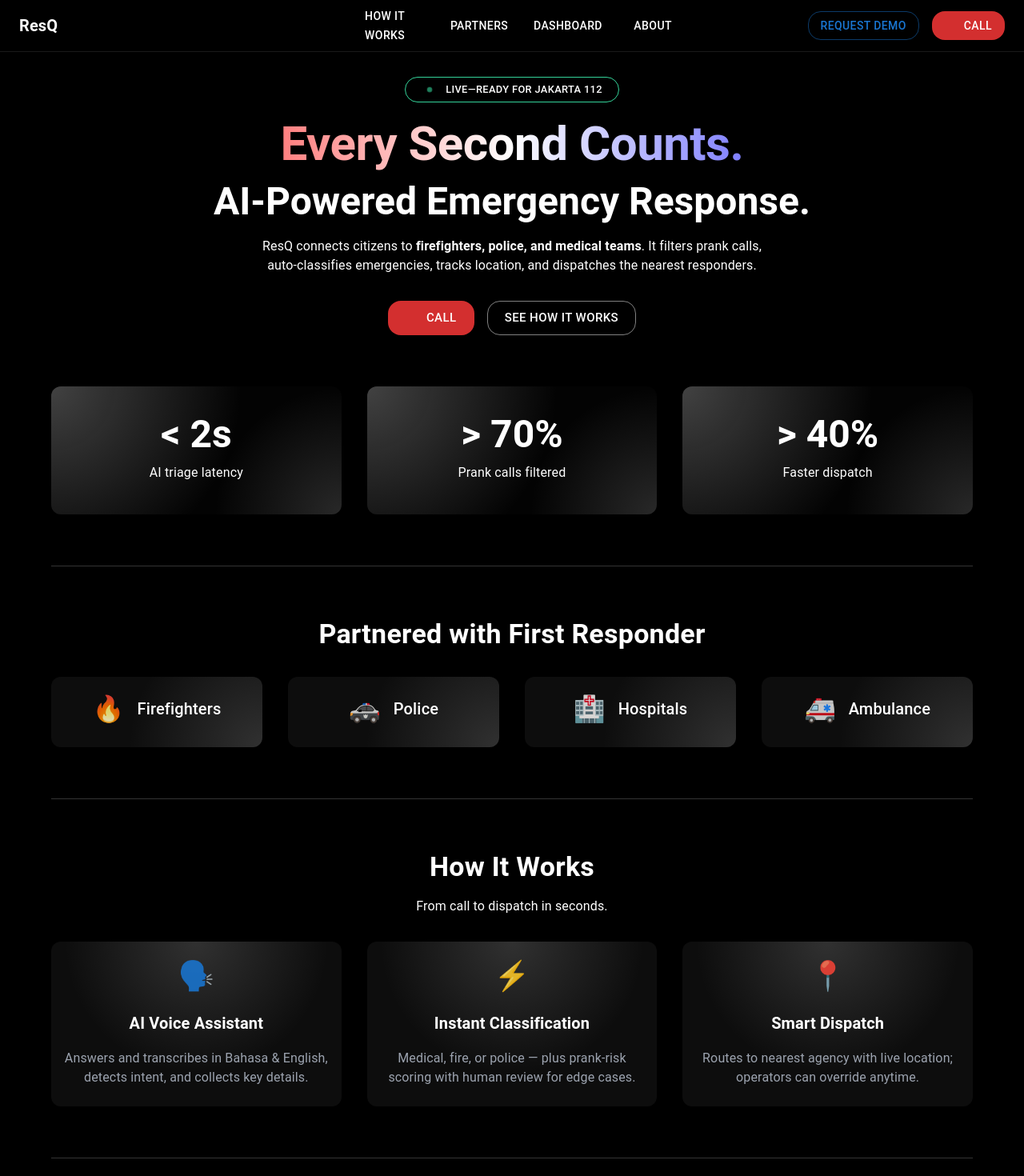
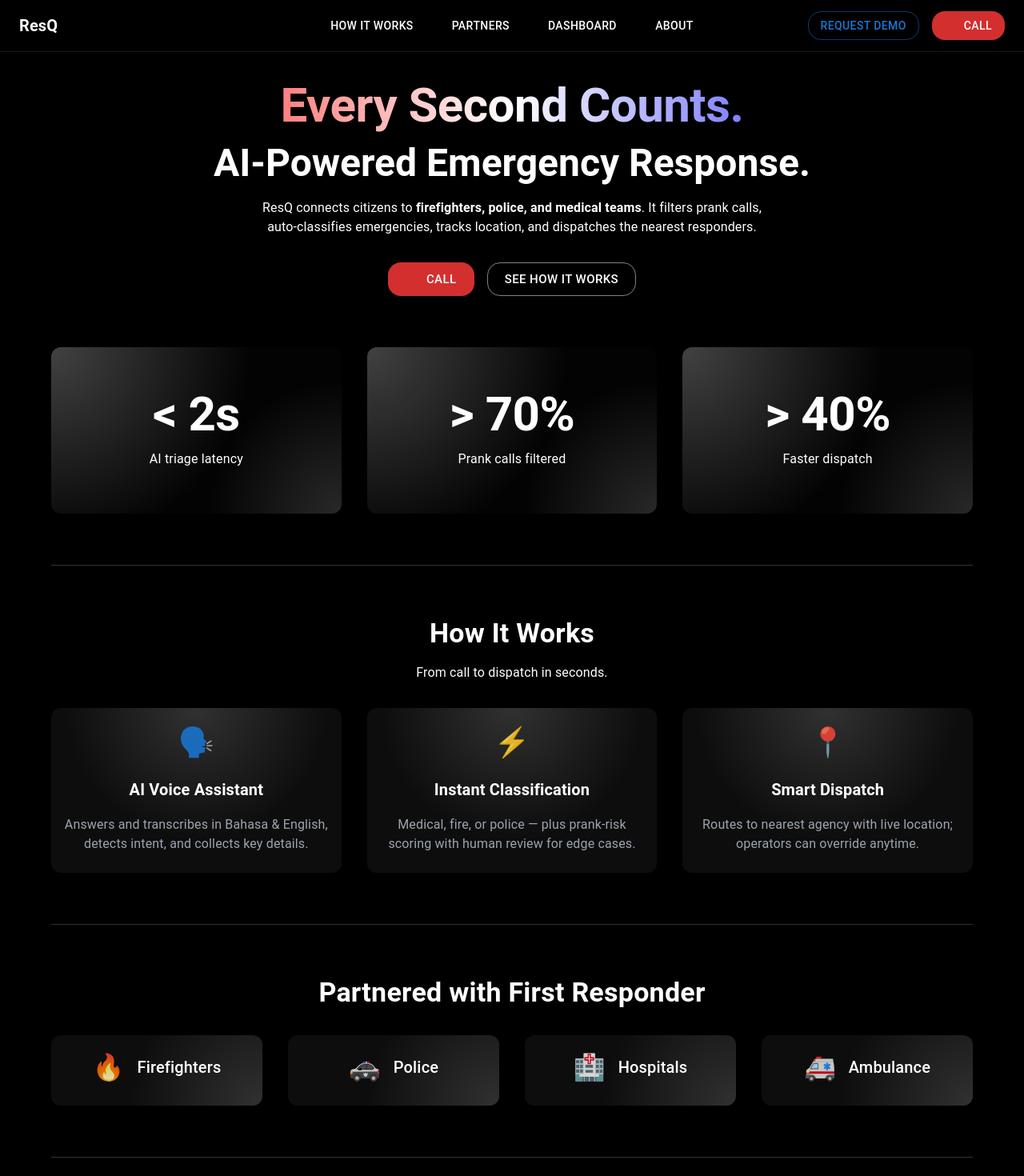
Before and after one commit to ResQ-Team-caLLMe/ResQ-Frontend, a Next.js app: page / in a window 1280 px wide. Shown: the top 1470 px of the page at 80% size. Built offline with nearby package versions, Linux system fonts and the light colour scheme; some icons are missing.

Commit message:
feat: landing page section navbar clicked

```diff
--- a/src/app/page.tsx
+++ b/src/app/page.tsx
@@ -4,6 +4,14 @@
 import PhoneIcon from "@mui/icons-material/Phone";
 
 export default function HomePage() {
+
+  const scrollToSection = (id: string) => {
+    const element = document.getElementById(id);
+    if (element) {
+      element.scrollIntoView({ behavior: "smooth" });
+    }
+  };
+
   return (
     <Box sx={{ bgcolor: "black", color: "white", minHeight: "100vh", display: "flex", flexDirection: "column" }}>
       {/* Navbar */}
@@ -17,20 +25,33 @@
           boxShadow: "none",
         }}
       >
-        <Toolbar sx={{ display: "flex", justifyContent: "space-between" }}>
+        <Toolbar sx={{ position: "relative" }}>
           {/* Left */}
-          <Box sx={{ flex: 1 }}>
-            <Typography variant="h6" fontWeight="bold">
+          <Box>
+            <Typography
+              sx={{ cursor: "pointer" }}
+              onClick={() => window.scrollTo({ top: 0, behavior: "smooth" })}
+              variant="h6"
+              fontWeight="bold"
+            >
               ResQ
             </Typography>
           </Box>
 
           {/* Middle - centered nav */}
-          <Box sx={{ display: { xs: "none", md: "flex" }, gap: 4, flex: 1, justifyContent: "center" }}>
-            <Button color="inherit">How It Works</Button>
-            <Button color="inherit">Partners</Button>
-            <Button color="inherit">Dashboard</Button>
-            <Button color="inherit">About</Button>
+          <Box
+            sx={{
+              display: { xs: "none", md: "flex" },
+              gap: 4,
+              position: "absolute",
+              left: "50%",
+              transform: "translateX(-50%)",
+            }}
+          >
+            <Button color="inherit" onClick={() => scrollToSection("how-it-works")}>How It Works</Button>
+            <Button color="inherit" onClick={() => scrollToSection("partners")}>Partners</Button>
+            <Button color="inherit" onClick={() => scrollToSection("dashboard")}>Dashboard</Button>
+            <Button color="inherit" onClick={() => scrollToSection("about")}>About</Button>
           </Box>
 
           {/* Right */}
@@ -41,10 +62,9 @@
         </Toolbar>
       </AppBar>
 
-      {/* Hero Section */}
       <Container sx={{ textAlign: "center", pt: 12 }}>
         {/* Status button */}
-        <Button
+        {/* <Button
           variant="outlined"
           size="small"
           sx={{
@@ -73,7 +93,7 @@
           }
         >
           LIVE—READY FOR JAKARTA 112
-        </Button>
+        </Button> */}
 
         <Typography
           variant="h2"
@@ -124,7 +144,7 @@
             <Grid size={{ xs: 12, md: 4 }} key={i}>
               <Card
                 sx={{
-                  py: 2,
+                  py: 4,
                   position: "relative",
                   borderRadius: 3,
                   overflow: "hidden",
@@ -154,7 +174,7 @@
               >
                 <CardContent sx={{ textAlign: "center", position: "relative", zIndex: 1 }}>
                   <Typography
-                    variant="h3"
+                    variant="h2"
                     fontWeight="bold"
                     sx={{ color: "#FFFFFF", mb: 1 }}
                   >
@@ -171,63 +191,7 @@
       </Container>
 
       <Divider
-        sx={{
-          width: "90%",          // 80% of the container/screen
-          mx: "auto",            // center horizontally
-          borderColor: "rgba(255,255,255,0.2)",
-          my: 6,                 // vertical spacing
-        }}
-      />
-
-      {/* Partners */}
-      <Container sx={{ py: 2 }}>
-        <Typography variant="h4" fontWeight="bold" textAlign="center" mb={4}>
-          Partnered with First Responder
-        </Typography>
-
-        <Grid container spacing={4}>
-          {[
-            { title: "Firefighters", icon: "🔥" },
-            { title: "Police", icon: "🚓" },
-            { title: "Hospitals", icon: "🏥" },
-            { title: "Ambulance", icon: "🚑" },
-          ].map((item, i) => (
-            <Grid size={{ xs: 12, md: 3 }} key={i}>
-              <Card
-                sx={{
-                  position: "relative",
-                  borderRadius: 3,
-                  overflow: "hidden",
-                  bgcolor: "rgba(255,255,255,0.05)",
-                  border: "none",
-                  backdropFilter: "blur(15px)",
-                  WebkitBackdropFilter: "blur(15px)",
-                  boxShadow: "0 4px 30px rgba(0,0,0,0.1)",
-                  "&::before": {
-                    content: '""',
-                    position: "absolute",
-                    top: 0,
-                    left: 0,
-                    width: "100%",
-                    height: "100%",
-                    background: `
-                radial-gradient(circle at bottom right, rgba(255,255,255,0.15), transparent 60%)
-              `,
-                    pointerEvents: "none",
-                  },
-                }}
-              >
-                <CardContent sx={{ display: "flex", alignItems: "center", justifyContent: "center", gap: 2, position: "relative", zIndex: 1 }}>
-                  <Box sx={{ fontSize: 32 }}>{item.icon}</Box>
-                  <Typography variant={"h6"} color="white">{item.title}</Typography>
-                </CardContent>
-              </Card>
-            </Grid>
-          ))}
-        </Grid>
-      </Container>
-
-      <Divider
+        id="how-it-works"
         sx={{
           width: "90%",          // 80% of the container/screen
           mx: "auto",            // center horizontally
@@ -288,6 +252,65 @@
       </Container>
 
       <Divider
+        id="partners"
+        sx={{
+          width: "90%",          // 80% of the container/screen
+          mx: "auto",            // center horizontally
+          borderColor: "rgba(255,255,255,0.2)",
+          my: 6,                 // vertical spacing
+        }}
+      />
+
+      {/* Partners */}
+      <Container sx={{ py: 2 }}>
+        <Typography variant="h4" fontWeight="bold" textAlign="center" mb={4}>
+          Partnered with First Responder
+        </Typography>
+
+        <Grid container spacing={4}>
+          {[
+            { title: "Firefighters", icon: "🔥" },
+            { title: "Police", icon: "🚓" },
+            { title: "Hospitals", icon: "🏥" },
+            { title: "Ambulance", icon: "🚑" },
+          ].map((item, i) => (
+            <Grid size={{ xs: 12, md: 3 }} key={i}>
+              <Card
+                sx={{
+                  position: "relative",
+                  borderRadius: 3,
+                  overflow: "hidden",
+                  bgcolor: "rgba(255,255,255,0.05)",
+                  border: "none",
+                  backdropFilter: "blur(15px)",
+                  WebkitBackdropFilter: "blur(15px)",
+                  boxShadow: "0 4px 30px rgba(0,0,0,0.1)",
+                  "&::before": {
+                    content: '""',
+                    position: "absolute",
+                    top: 0,
+                    left: 0,
+                    width: "100%",
+                    height: "100%",
+                    background: `
+                radial-gradient(circle at bottom right, rgba(255,255,255,0.15), transparent 60%)
+              `,
+                    pointerEvents: "none",
+                  },
+                }}
+              >
+                <CardContent sx={{ display: "flex", alignItems: "center", justifyContent: "center", gap: 2, position: "relative", zIndex: 1 }}>
+                  <Box sx={{ fontSize: 32 }}>{item.icon}</Box>
+                  <Typography variant={"h6"} color="white">{item.title}</Typography>
+                </CardContent>
+              </Card>
+            </Grid>
+          ))}
+        </Grid>
+      </Container>
+
+      <Divider
+        id="dashboard"
         sx={{
           width: "90%",          // 80% of the container/screen
           mx: "auto",            // center horizontally
@@ -313,7 +336,7 @@
       </Container>
 
       {/* About */}
-      <Container sx={{ py: 2 }}>
+      <Container id="about" sx={{ py: 2 }}>
         <Container
           sx={{
             py: 8,
@@ -407,6 +430,6 @@
         © 2025 ResQ. All rights reserved.
       </Typography>
 
-    </Box>
+    </Box >
   );
 }
```
